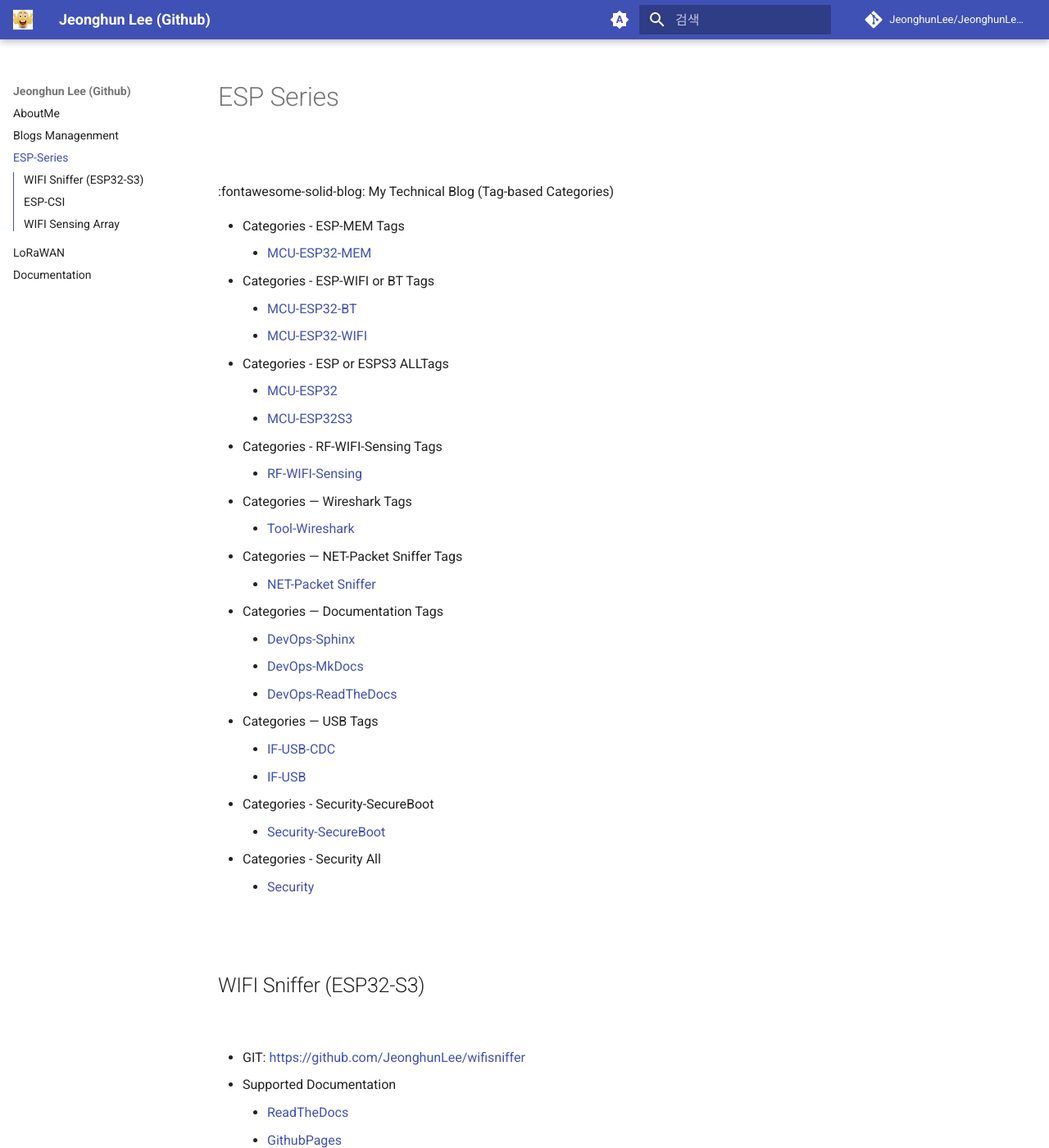
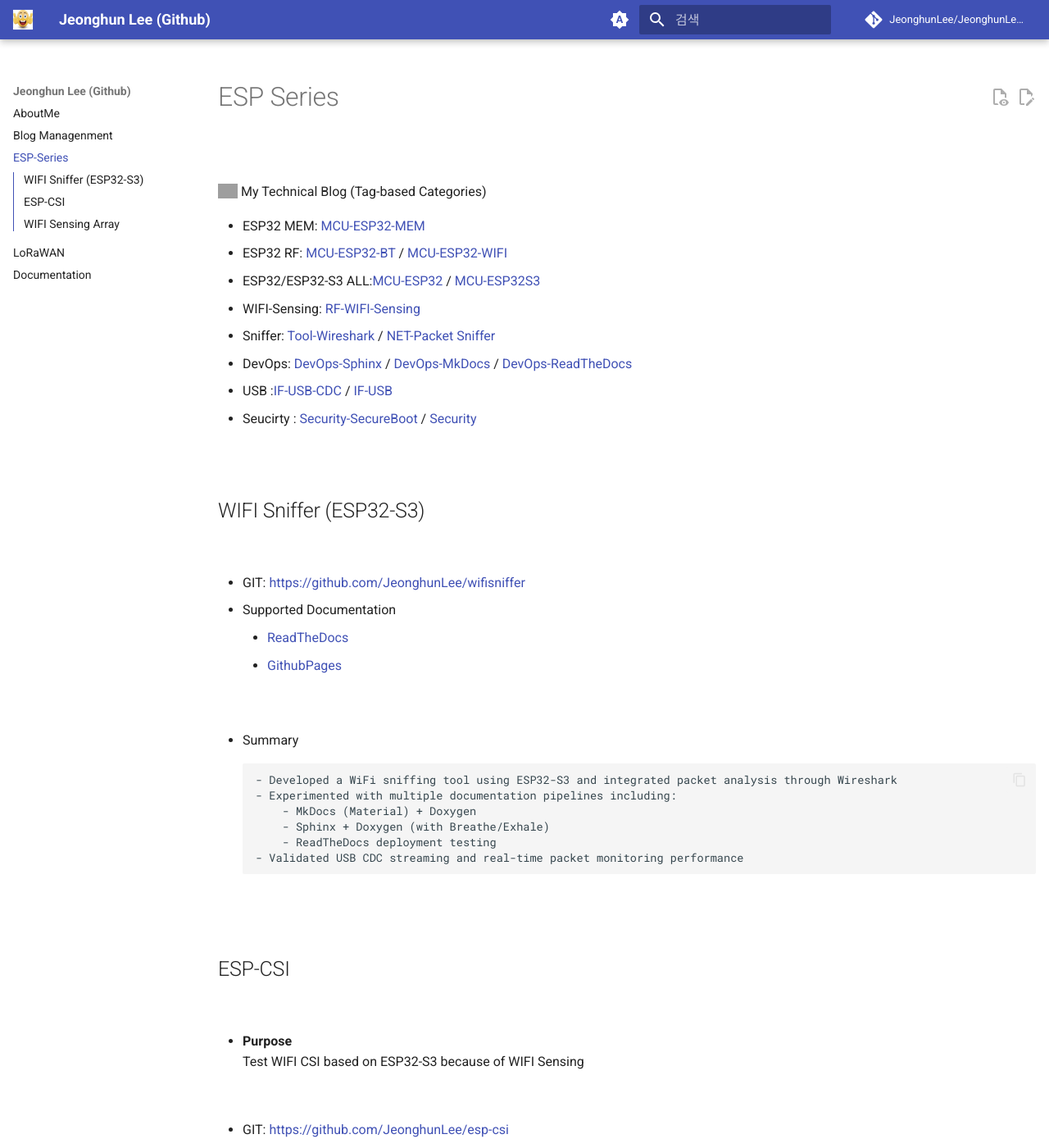
Before and after one commit to JeonghunLee/JeonghunLee.github.io, an MkDocs documentation site: the page built from docs/project_esp_series.md, in a window 1280 px wide and 1400 px high. Shown: the whole window at 82% size. Built offline with MkDocs 1.6.1 and Material for MkDocs 9.7.7, drawn with Linux system fonts in a browser that asks for light colours; comment, search, counter and statistics services are not loaded; some of the changed text lies outside the part shown; grey boxes are pictures that could not be loaded.

Commit message:
update it

```diff
--- a/docs/project_esp_series.md
+++ b/docs/project_esp_series.md
@@ -5,31 +5,15 @@
 
 :fontawesome-solid-blog: My Technical Blog (Tag-based Categories)
 
-* Categories - ESP-MEM Tags
-    * [MCU-ESP32-MEM](https://ahyuo79.blogspot.com/search/label/MCU-ESP32-MEM)
-* Categories - ESP-WIFI or BT Tags
-    * [MCU-ESP32-BT](https://ahyuo79.blogspot.com/search/label/MCU-ESP32-BT)
-    * [MCU-ESP32-WIFI](https://ahyuo79.blogspot.com/search/label/MCU-ESP32-WIFI)
-* Categories - ESP or ESPS3 ALLTags
-    * [MCU-ESP32](https://ahyuo79.blogspot.com/search/label/MCU-ESP32)
-    * [MCU-ESP32S3](https://ahyuo79.blogspot.com/search/label/MCU-ESP32S3)
-* Categories - RF-WIFI-Sensing Tags
-    * [RF-WIFI-Sensing](https://ahyuo79.blogspot.com/search/label/RF-WIFI-Sensing)
-* Categories — Wireshark Tags
-    * [Tool-Wireshark](https://ahyuo79.blogspot.com/search/label/Tool-Wireshark)
-* Categories — NET-Packet Sniffer Tags
-    * [NET-Packet Sniffer](https://ahyuo79.blogspot.com/search/label/NET-Packet%20Sniffer)
-* Categories — Documentation Tags
-    * [DevOps-Sphinx](https://ahyuo79.blogspot.com/search/label/DevOps-Sphinx)
-    * [DevOps-MkDocs](https://ahyuo79.blogspot.com/search/label/DevOps-Mkdocs)
-    * [DevOps-ReadTheDocs](https://ahyuo79.blogspot.com/2021/06/readthedoc-doc-host.html)
-* Categories — USB Tags
-    * [IF-USB-CDC](https://ahyuo79.blogspot.com/search/label/IF-USB-CDC)
-    * [IF-USB](https://ahyuo79.blogspot.com/search/label/IF-USB)
-* Categories - Security-SecureBoot
-    * [Security-SecureBoot](https://ahyuo79.blogspot.com/search/label/Security-SecureBoot)
-* Categories - Security All
-    * [Security](https://ahyuo79.blogspot.com/search/label/Security)
+* ESP32 MEM: [MCU-ESP32-MEM](https://ahyuo79.blogspot.com/search/label/MCU-ESP32-MEM)
+* ESP32 RF: [MCU-ESP32-BT](https://ahyuo79.blogspot.com/search/label/MCU-ESP32-BT) / [MCU-ESP32-WIFI](https://ahyuo79.blogspot.com/search/label/MCU-ESP32-WIFI)
+* ESP32/ESP32-S3 ALL:[MCU-ESP32](https://ahyuo79.blogspot.com/search/label/MCU-ESP32) / [MCU-ESP32S3](https://ahyuo79.blogspot.com/search/label/MCU-ESP32S3)
+* WIFI-Sensing: [RF-WIFI-Sensing](https://ahyuo79.blogspot.com/search/label/RF-WIFI-Sensing)
+* Sniffer: [Tool-Wireshark](https://ahyuo79.blogspot.com/search/label/Tool-Wireshark) / [NET-Packet Sniffer](https://ahyuo79.blogspot.com/search/label/NET-Packet%20Sniffer)
+* DevOps: [DevOps-Sphinx](https://ahyuo79.blogspot.com/search/label/DevOps-Sphinx) / [DevOps-MkDocs](https://ahyuo79.blogspot.com/search/label/DevOps-Mkdocs) / [DevOps-ReadTheDocs](https://ahyuo79.blogspot.com/2021/06/readthedoc-doc-host.html)
+
+* USB :[IF-USB-CDC](https://ahyuo79.blogspot.com/search/label/IF-USB-CDC) / [IF-USB](https://ahyuo79.blogspot.com/search/label/IF-USB)
+* Seucirty : [Security-SecureBoot](https://ahyuo79.blogspot.com/search/label/Security-SecureBoot) / [Security](https://ahyuo79.blogspot.com/search/label/Security)
 
 
 
--- a/mkdocs.yml
+++ b/mkdocs.yml
@@ -7,7 +7,7 @@
 
 nav:
   - AboutMe: index.md
-  - Blogs Managenment: project_blogs.md
+  - Blog Managenment: project_blogs.md
   - ESP-Series: project_esp_series.md
   - LoRaWAN: project_lorawan.md
   - Documentation: project_documentation.md
@@ -40,6 +40,8 @@
         icon: material/brightness-4
         name: Switch to system preference
   features:
+    - content.action.view
+    - content.action.edit
     - toc.follow
     - navigation.instant
     - navigation.instant.progress
@@ -62,6 +64,7 @@
   - pymdownx.critic
   - pymdownx.details
   - pymdownx.emoji:
+      emoji_index: !!python/name:material.extensions.emoji.twemoji
       emoji_generator: !!python/name:pymdownx.emoji.to_svg
   - pymdownx.inlinehilite
   - pymdownx.magiclink
```
Also changed, not shown: docs/project_blogs.md (+5 -2 lines), docs/project_documentation.md (+1 -4 lines).
